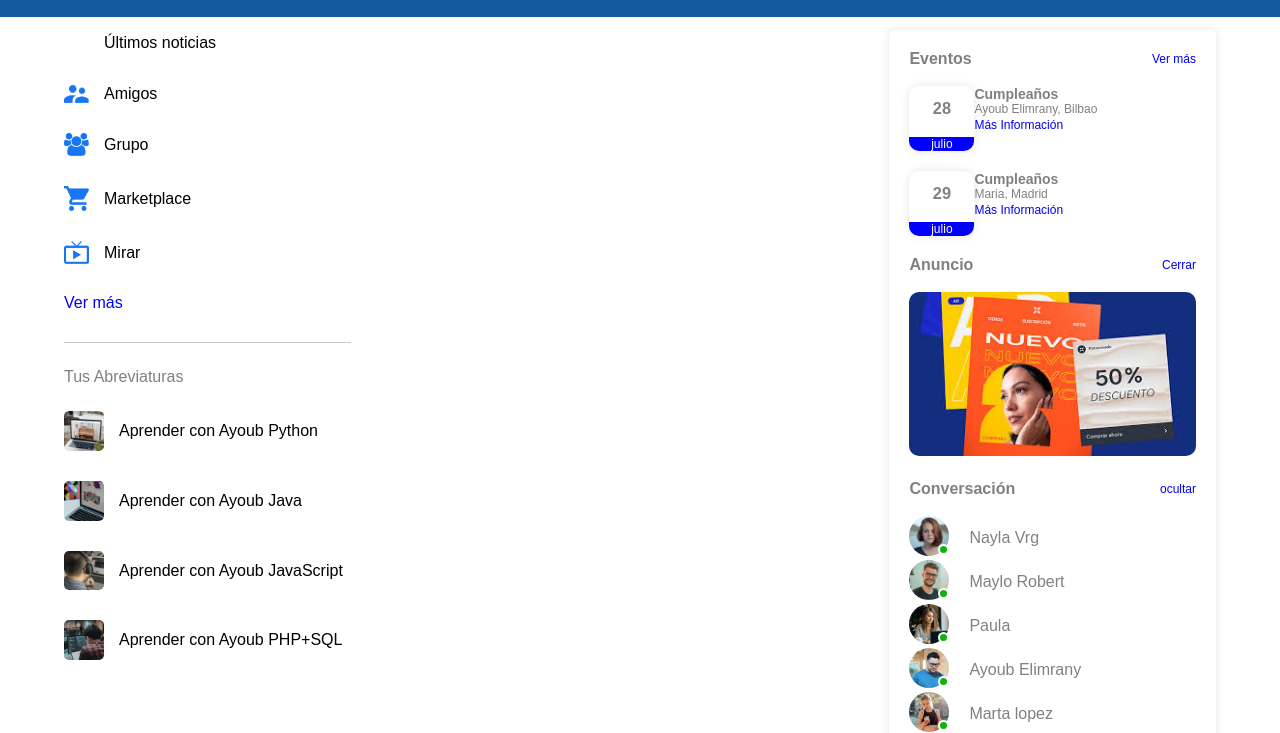
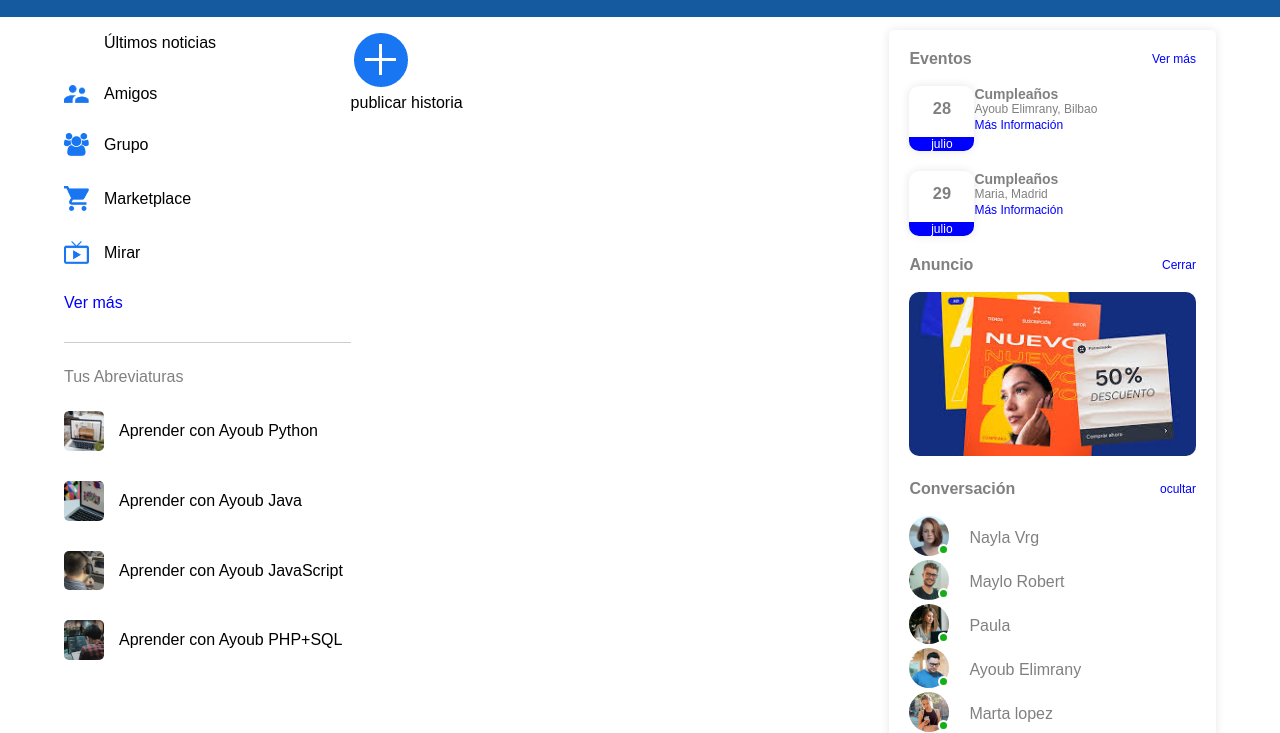
Before and after one commit to AyoubElimeany/project-parecido-fb, a plain HTML site: page index.html in a window 1280 px wide. Shown: the part 67-800 px from the top of the page. Drawn offline with Linux system fonts and the light colour scheme.

Commit message:
añadir las historia y donde el usuario puede subir una histiroia

```diff
--- a/index.html
+++ b/index.html
@@ -49,7 +49,14 @@
             </div>
         </div>
         <!-- main-content -->
-        <div class="main-content"></div>
+        <div class="main-content">
+            <div class="story-gallary">
+                <div class="story">
+                    <img src="./images/upload.png">
+                    <p>publicar historia </p>
+                </div>
+            </div>
+        </div>
         <!-- right-sidebar -->
         <div class="right-sidebar">
             <div class="sidebar-title">
```
